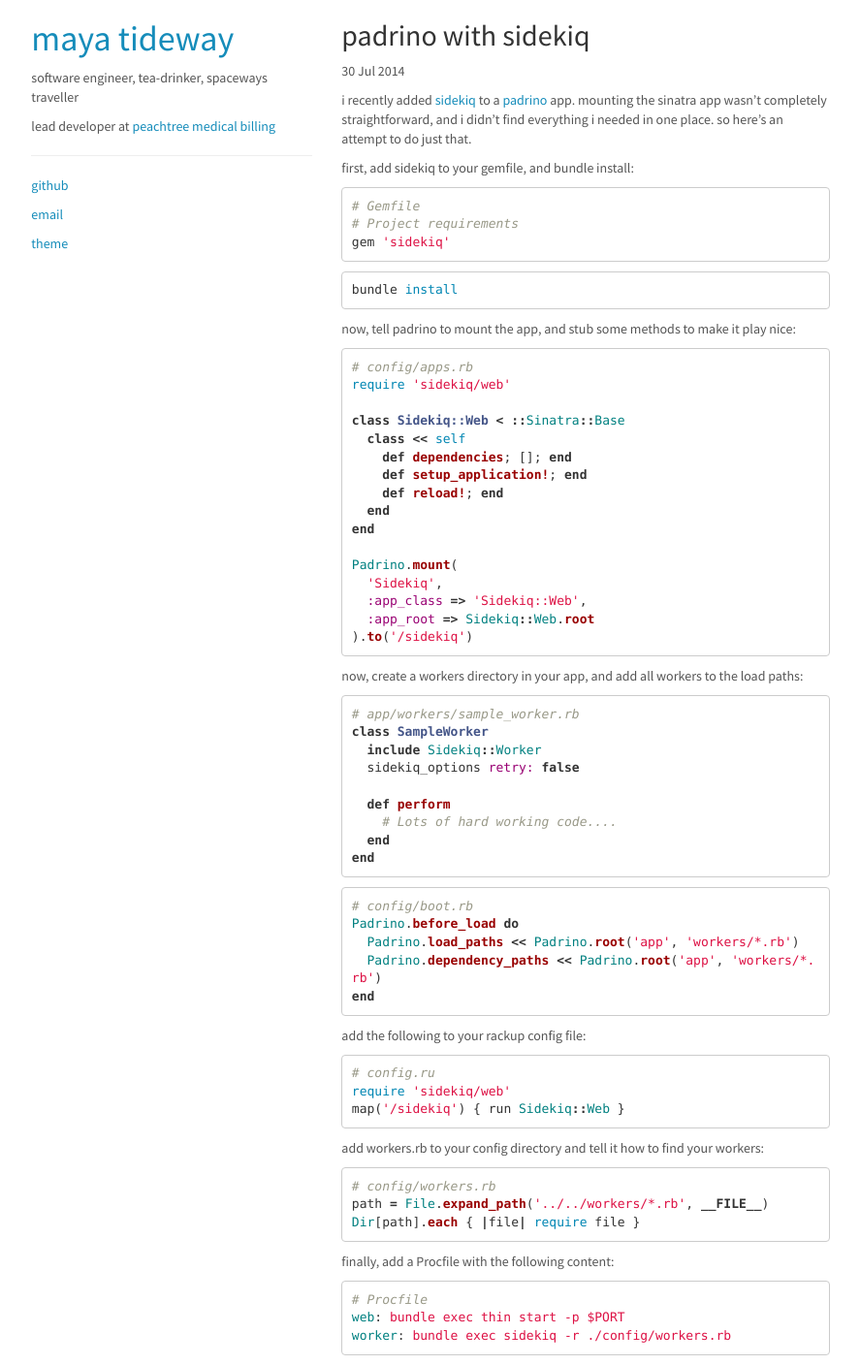
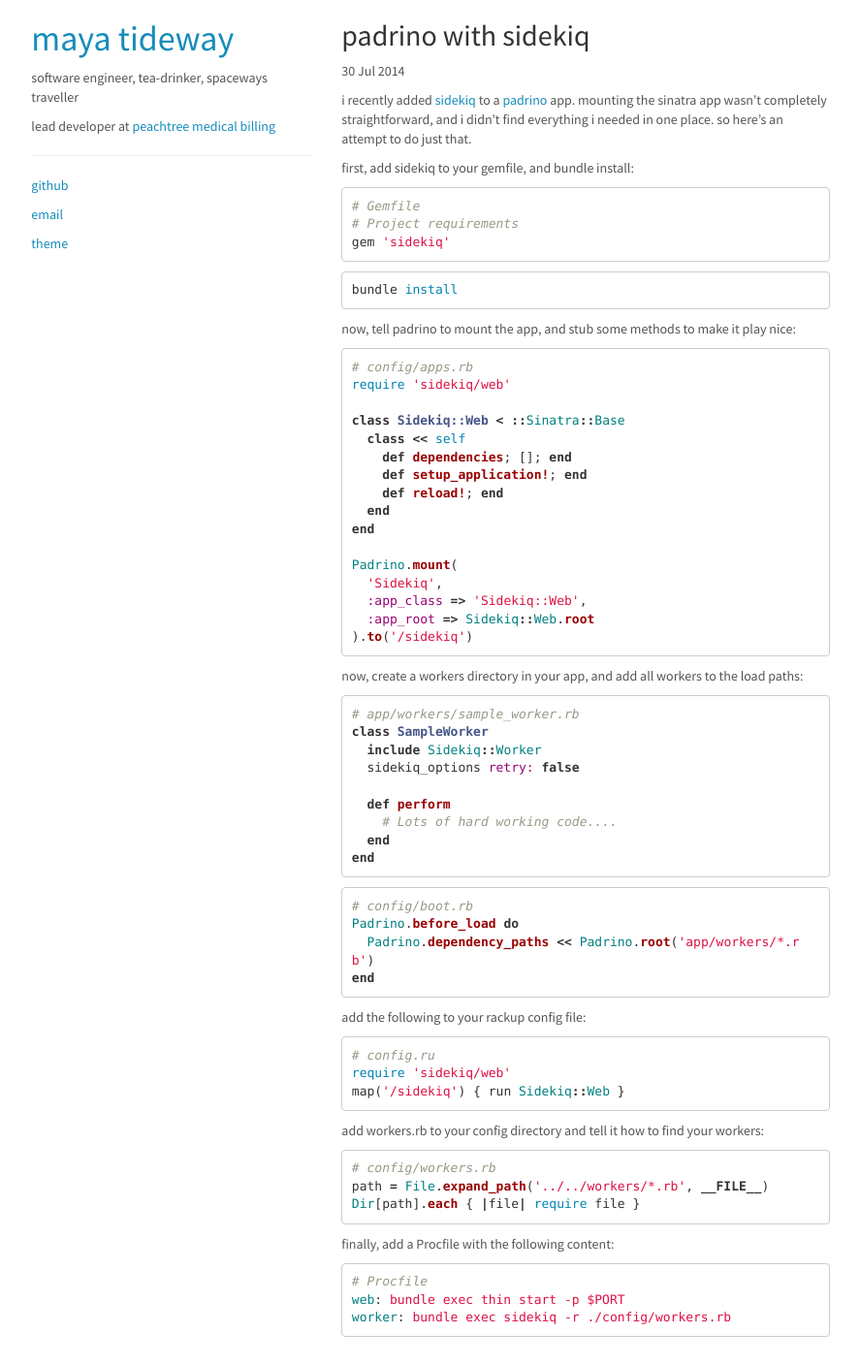
Before and after one commit to imtayadeway/imtayadeway.github.io, a Jekyll site: the page built from _posts/2014-07-04-padrino-with-sidekiq.md, in a window 1280 px wide. Shown: the whole page at 97% size, without its empty margins (196-1083 px from the left). Built offline with Jekyll 4.4.1, drawn with Linux system fonts in a browser that asks for light colours; Markdown is read by kramdown in place of the engine named in the settings.

Commit message:
Fix prerequisites.

````diff
--- a/_posts/2014-07-04-padrino-with-sidekiq.md
+++ b/_posts/2014-07-04-padrino-with-sidekiq.md
@@ -61,8 +61,7 @@
 ```ruby
 # config/boot.rb
 Padrino.before_load do
-  Padrino.load_paths << Padrino.root('app', 'workers/*.rb')
-  Padrino.dependency_paths << Padrino.root('app', 'workers/*.rb')
+  Padrino.dependency_paths << Padrino.root('app/workers/*.rb')
 end
 ```
 add the following to your rackup config file:
````
